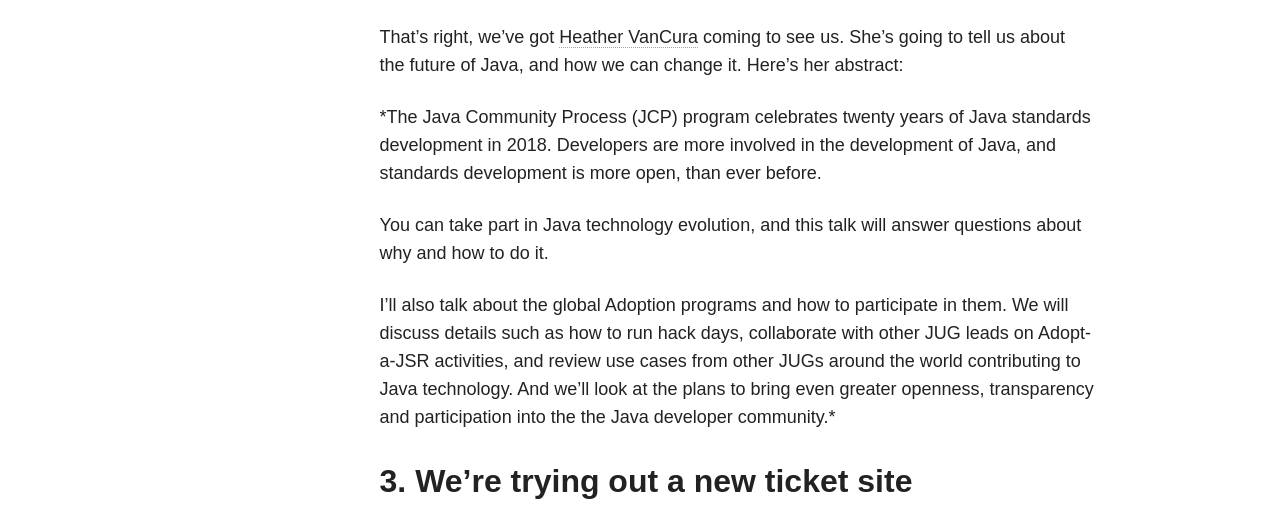
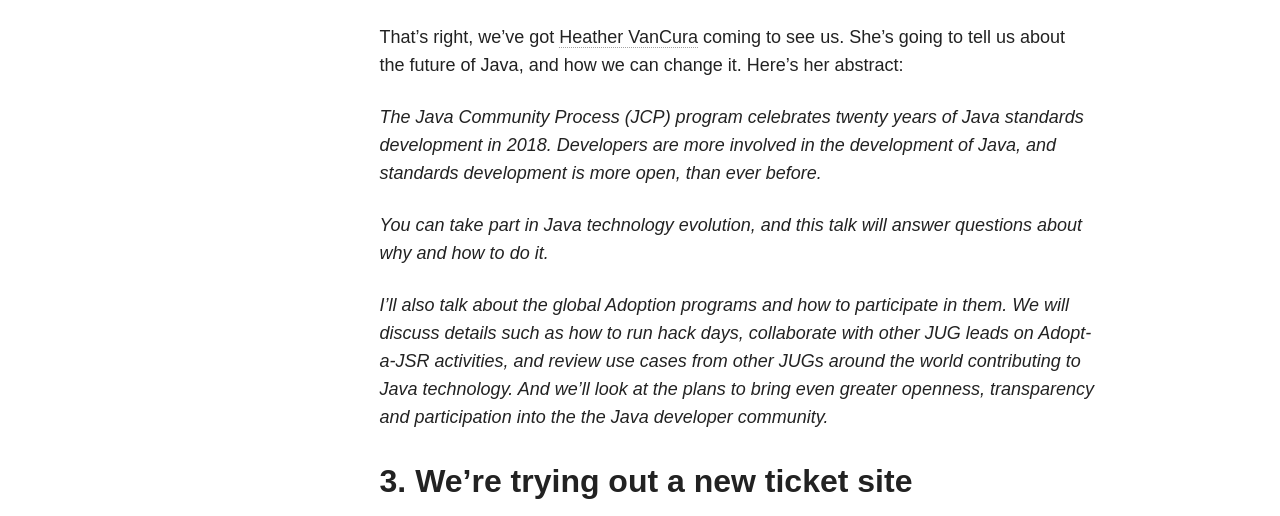
Before and after one commit to edjug/edjug.github.io, a Jekyll site: the page built from _posts/meetups/2018-25-06-june2018-meetup.md, in a window 1280 px wide. Shown: the part 958-1474 px from the top of the page. Built offline with Jekyll 4.4.1, drawn with Linux system fonts in a browser that asks for light colours; nearby versions of some CDN libraries.

Commit message:
broken formatting

```diff
--- a/_posts/meetups/2018-25-06-june2018-meetup.md
+++ b/_posts/meetups/2018-25-06-june2018-meetup.md
@@ -18,11 +18,11 @@ Mondays are usually awful, so we've decided to make one of them better by making
 
 That's right, we've got [Heather VanCura](https://heathervcblog.wordpress.com/) coming to see us. She's going to tell us about the future of Java, and how we can change it. Here's her abstract:
 
-*The Java Community Process (JCP) program celebrates twenty years of Java standards development in 2018. Developers are more involved in the development of Java, and standards development is more open, than ever before.
+*The Java Community Process (JCP) program celebrates twenty years of Java standards development in 2018. Developers are more involved in the development of Java, and standards development is more open, than ever before.*
 
-You can take part in Java technology evolution, and this talk will answer questions about why and how to do it.
+*You can take part in Java technology evolution, and this talk will answer questions about why and how to do it.*
 
-I'll also talk about the global Adoption programs and how to participate in them. We will discuss details such as how to run hack days, collaborate with other JUG leads on Adopt-a-JSR activities, and review use cases from other JUGs around the world contributing to Java technology. And we'll look at the plans to bring even greater openness, transparency and participation into the the Java developer community.*
+*I'll also talk about the global Adoption programs and how to participate in them. We will discuss details such as how to run hack days, collaborate with other JUG leads on Adopt-a-JSR activities, and review use cases from other JUGs around the world contributing to Java technology. And we'll look at the plans to bring even greater openness, transparency and participation into the the Java developer community.*
 
 ## 3. We're trying out a new ticket site
 
```
